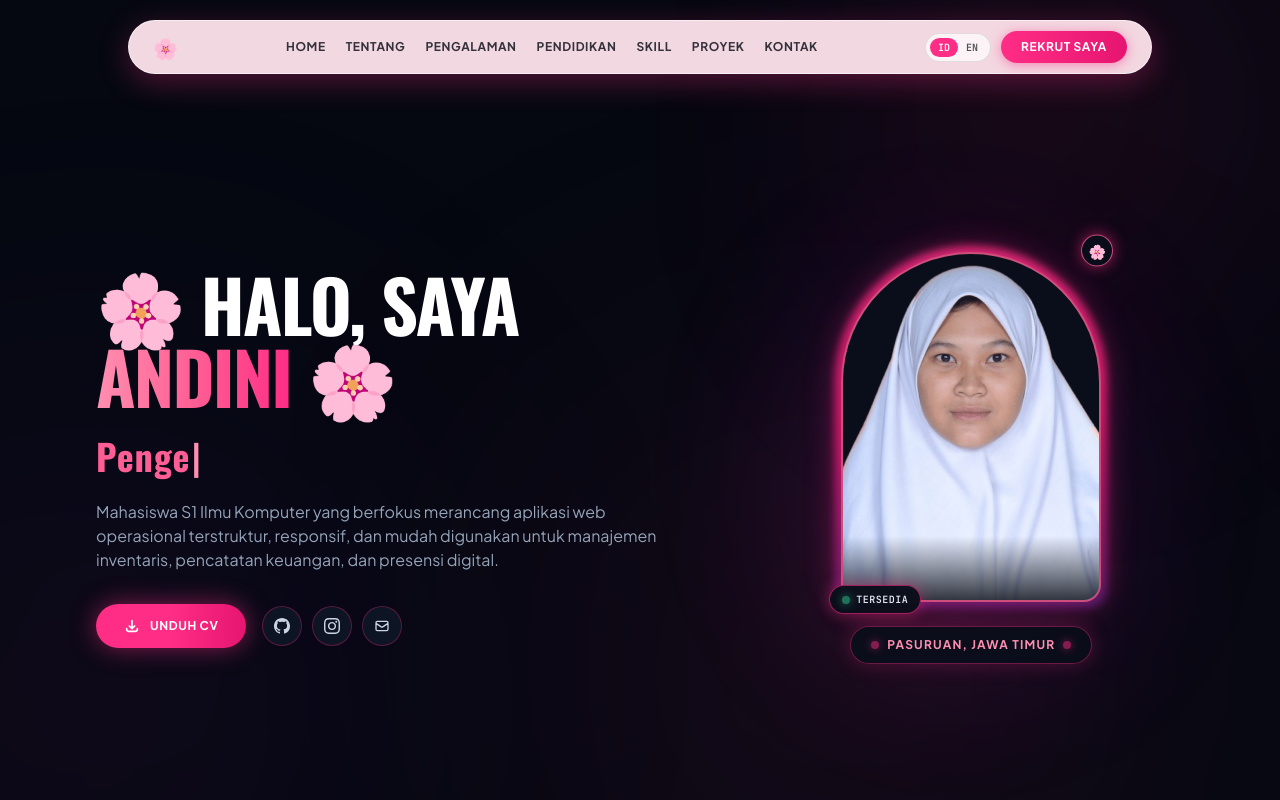
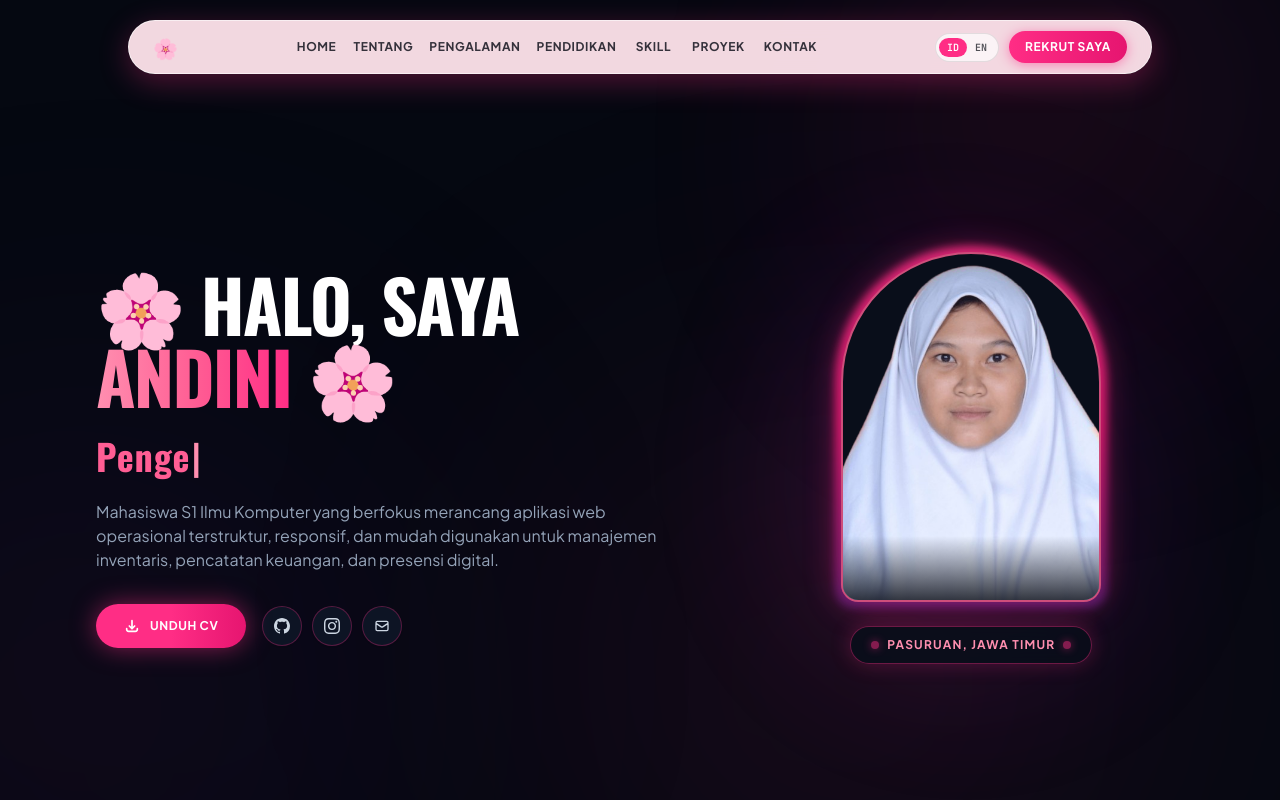
Before and after one commit to andinikp/port-andinikp, a plain HTML site: page index.html in a window 1280 px wide. Shown: the top 800 px of the page. Drawn offline with nearby package versions, Linux system fonts and the light colour scheme.

Commit message:
fix: remove floating badges from portrait, lock navbar layout dimensions, and add smooth text cross-fade on language switch

```diff
--- a/index.html
+++ b/index.html
@@ -173,30 +173,30 @@
     <!-- 0. FLOATING TOP PILL NAVBAR -->
     <div class="fixed top-5 inset-x-0 z-50 flex justify-center px-4">
         <header
-            class="bg-sakura-100/95 backdrop-blur-md text-dark-950 rounded-full px-4 sm:px-6 py-2.5 flex items-center justify-between gap-3 sm:gap-6 shadow-[0_8px_30px_rgba(255,45,133,0.3)] border border-white/60 max-w-4xl lg:max-w-5xl w-full transition-all duration-300">
+            class="bg-sakura-100/95 backdrop-blur-md text-dark-950 rounded-full px-4 sm:px-6 py-2.5 flex items-center justify-between gap-3 sm:gap-6 shadow-[0_8px_30px_rgba(255,45,133,0.3)] border border-white/60 max-w-4xl lg:max-w-5xl w-full">
             <!-- Brand Logo -->
             <a href="#home"
                 class="font-display text-lg sm:text-xl font-black tracking-wider text-dark-950 hover:text-sakura-600 transition flex items-center gap-1.5 shrink-0">
                 🌸
             </a>
 
-            <!-- Desktop Nav Items -->
+            <!-- Desktop Nav Items with Stable Widths to Prevent Layout Shift -->
             <nav
-                class="hidden md:flex items-center gap-2.5 lg:gap-5 text-[10.5px] lg:text-xs font-bold tracking-wider uppercase text-dark-950/80">
-                <a href="#home" class="hover:text-sakura-600 transition py-1" data-id="Home" data-en="Home">Home</a>
-                <a href="#about" class="hover:text-sakura-600 transition py-1" data-id="Tentang" data-en="About">Tentang</a>
-                <a href="#experience" class="hover:text-sakura-600 transition py-1" data-id="Pengalaman" data-en="Experience">Pengalaman</a>
-                <a href="#education" class="hover:text-sakura-600 transition py-1" data-id="Pendidikan" data-en="Education">Pendidikan</a>
-                <a href="#skill" class="hover:text-sakura-600 transition py-1" data-id="Skill" data-en="Skill">Skill</a>
-                <a href="#project" class="hover:text-sakura-600 transition py-1" data-id="Proyek" data-en="Project">Proyek</a>
-                <a href="#contact" class="hover:text-sakura-600 transition py-1" data-id="Kontak" data-en="Contact">Kontak</a>
+                class="hidden md:flex items-center gap-2 lg:gap-4 text-[10.5px] lg:text-xs font-bold tracking-wider uppercase text-dark-950/80">
+                <a href="#home" class="hover:text-sakura-600 transition py-1 min-w-[42px] text-center inline-block" data-id="Home" data-en="Home">Home</a>
+                <a href="#about" class="hover:text-sakura-600 transition py-1 min-w-[56px] text-center inline-block" data-id="Tentang" data-en="About">Tentang</a>
+                <a href="#experience" class="hover:text-sakura-600 transition py-1 min-w-[86px] text-center inline-block" data-id="Pengalaman" data-en="Experience">Pengalaman</a>
+                <a href="#education" class="hover:text-sakura-600 transition py-1 min-w-[76px] text-center inline-block" data-id="Pendidikan" data-en="Education">Pendidikan</a>
+                <a href="#skill" class="hover:text-sakura-600 transition py-1 min-w-[42px] text-center inline-block" data-id="Skill" data-en="Skill">Skill</a>
+                <a href="#project" class="hover:text-sakura-600 transition py-1 min-w-[56px] text-center inline-block" data-id="Proyek" data-en="Project">Proyek</a>
+                <a href="#contact" class="hover:text-sakura-600 transition py-1 min-w-[56px] text-center inline-block" data-id="Kontak" data-en="Contact">Kontak</a>
             </nav>
 
-            <!-- Right Actions: Language Selector + Hire Me Button -->
+            <!-- Right Actions: Language Selector + Hire Me Button (Locked Widths) -->
             <div class="flex items-center gap-2 sm:gap-2.5 shrink-0">
                 <!-- Language Toggle (Segmented Pill ID | EN) -->
                 <button type="button" onclick="toggleLang()" id="lang-btn"
-                    class="inline-flex items-center p-0.5 sm:p-1 rounded-full bg-white/70 hover:bg-white text-dark-950 transition border border-dark-950/10 shadow-xs shrink-0 cursor-pointer"
+                    class="inline-flex items-center p-0.5 sm:p-1 rounded-full bg-white/70 hover:bg-white text-dark-950 transition border border-dark-950/10 shadow-xs shrink-0 cursor-pointer w-[64px] justify-center"
                     title="Ganti Bahasa / Switch Language">
                     <span id="lang-badge-id"
                         class="px-2 py-0.5 rounded-full text-[10px] font-bold font-mono transition-all duration-200 bg-sakura-500 text-white shadow-xs">ID</span>
@@ -205,7 +205,7 @@
                 </button>
 
                 <a href="#contact"
-                    class="bg-gradient-to-r from-sakura-500 to-sakura-600 hover:from-sakura-600 hover:to-sakura-700 text-white text-[10.5px] sm:text-xs font-bold tracking-wider uppercase px-3.5 sm:px-5 py-2 rounded-full shadow-[0_2px_12px_rgba(255,45,133,0.5)] transition duration-300 shrink-0 whitespace-nowrap"
+                    class="bg-gradient-to-r from-sakura-500 to-sakura-600 hover:from-sakura-600 hover:to-sakura-700 text-white text-[10.5px] sm:text-xs font-bold tracking-wider uppercase py-2 rounded-full shadow-[0_2px_12px_rgba(255,45,133,0.5)] transition duration-300 shrink-0 w-[108px] sm:w-[118px] text-center flex items-center justify-center whitespace-nowrap"
                     data-id="Rekrut Saya" data-en="Hire Me">
                     Rekrut Saya
                 </a>
@@ -352,21 +352,6 @@
                         <div
                             class="absolute inset-x-0 bottom-0 h-16 bg-gradient-to-t from-dark-950/80 to-transparent pointer-events-none">
                         </div>
-                    </div>
-
-                    <!-- Floating Sakura Accent Top-Right -->
-                    <div
-                        class="absolute -top-3 -right-3 w-8 h-8 rounded-full bg-dark-900/90 border border-sakura-400/80 shadow-[0_0_15px_rgba(255,45,133,0.6)] flex items-center justify-center text-sm animate-bounce"
-                        style="animation-duration: 3s;">
-                        🌸
-                    </div>
-
-                    <!-- Floating Status Pill Bottom-Left -->
-                    <div
-                        class="absolute -bottom-3 -left-3 bg-dark-900/95 backdrop-blur-md px-3 py-1.5 rounded-full border border-sakura-500/60 shadow-[0_0_15px_rgba(255,45,133,0.4)] flex items-center gap-1.5">
-                        <span class="w-2 h-2 rounded-full bg-emerald-400 shadow-[0_0_8px_#34d399] animate-pulse"></span>
-                        <span class="text-[10px] font-mono font-bold tracking-wider uppercase text-slate-200"
-                            data-id="Tersedia" data-en="Available">Tersedia</span>
                     </div>
                 </div>
 
@@ -1558,15 +1543,36 @@
         }
 
         // ── LANGUAGE TOGGLE ──────────────────────────────────────
-        function applyLang(lang) {
+        function applyLang(lang, isInitial = false) {
             currentLang = lang;
             localStorage.setItem('lang', lang);
 
-            // Update all data-id/data-en elements
-            document.querySelectorAll('[data-id][data-en]').forEach(el => {
-                el.textContent = lang === 'id' ? el.dataset.id : el.dataset.en;
+            const translatable = document.querySelectorAll('[data-id][data-en]');
+
+            if (isInitial) {
+                translatable.forEach(el => {
+                    el.textContent = lang === 'id' ? el.dataset.id : el.dataset.en;
+                });
+                updateBadgesAndMeta(lang);
+                return;
+            }
+
+            // Smooth cross-fade transition without layout shift
+            translatable.forEach(el => {
+                el.style.transition = 'opacity 150ms ease';
+                el.style.opacity = '0';
             });
 
+            setTimeout(() => {
+                translatable.forEach(el => {
+                    el.textContent = lang === 'id' ? el.dataset.id : el.dataset.en;
+                    el.style.opacity = '1';
+                });
+                updateBadgesAndMeta(lang);
+            }, 150);
+        }
+
+        function updateBadgesAndMeta(lang) {
             // Update desktop segmented language pill (ID | EN)
             const badgeId = document.getElementById('lang-badge-id');
             const badgeEn = document.getElementById('lang-badge-en');
@@ -1605,12 +1611,12 @@
         }
 
         function toggleLang() {
-            applyLang(currentLang === 'id' ? 'en' : 'id');
+            applyLang(currentLang === 'id' ? 'en' : 'id', false);
         }
 
         // Apply on load
         document.addEventListener('DOMContentLoaded', () => {
-            applyLang(currentLang);
+            applyLang(currentLang, true);
         });
     </script>
 </body>
```
